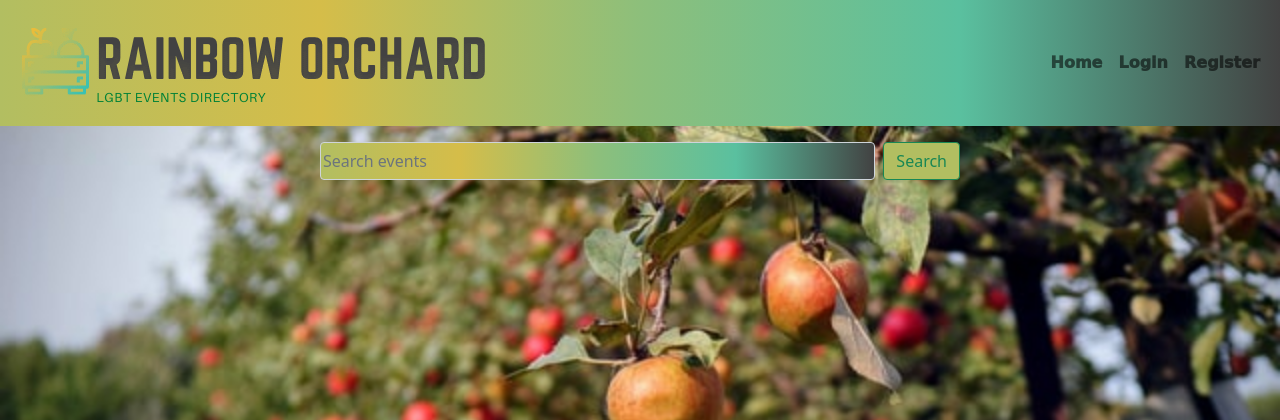
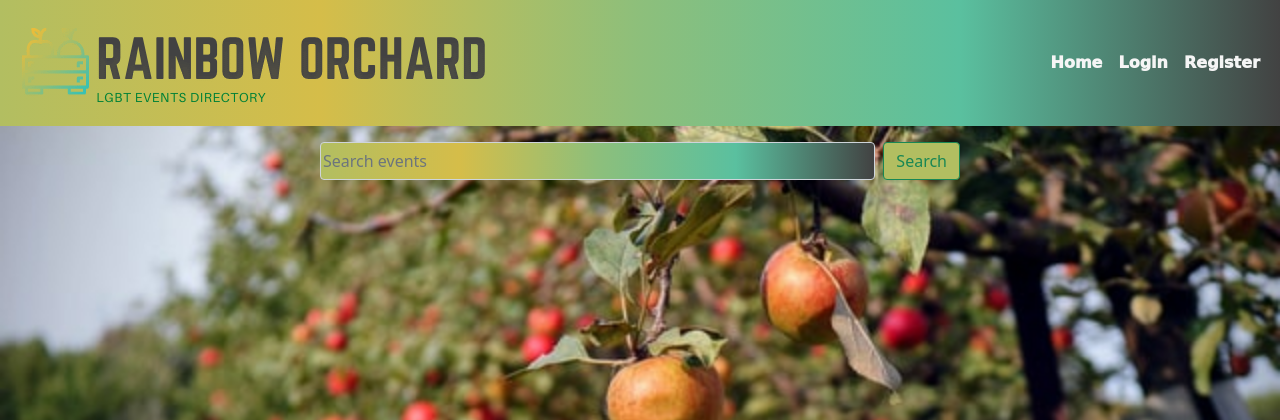
Before and after one commit to BXS-Archipelago/MadeWithPride, a Flask app: page / in a window 1280 px wide. Shown: the top 420 px of the page. Run offline with Flask 2, Linux system fonts and the light colour scheme; data that the repository does not hold is empty; some libraries are stand-ins or nearby versions; some web fonts are replaced.

Commit message:
changed colors of links in nav-bar in base.html

```diff
--- a/templates/base.html
+++ b/templates/base.html
@@ -24,7 +24,7 @@
 
     <!-- navbar section -->
 
-    <nav class="navbar navbar-expand-lg navbar-light bg-nice-green font-family-important font-white">
+    <nav class="navbar navbar-expand-lg bg-nice-green font-family-important font-white">
         <div class="container-fluid">
           <button class="navbar-toggler" type="button" data-bs-toggle="collapse" data-bs-target="#navbarNav" aria-controls="navbarNav" aria-expanded="false" aria-label="Toggle navigation">
             <img src="../static/images/rainbow-heart.png" alt="" width="30" height="24" class="d-inline-block align-text-top">
@@ -36,25 +36,25 @@
               <!-- .active and aria-current="page" to move to releveant location on
               each page -->
               <li class="nav-item">
-                <a class="nav-link" aria-current="page" href="{{ url_for('events') }}">Home</a>
+                <a class="nav-link font-white" aria-current="page" href="{{ url_for('events') }}">Home</a>
               </li>
               {% if session.user %}
               <li class="nav-item">
-                <a class="nav-link" href="{{ url_for('profile', username=session['user']) }}">MyPage</a>
+                <a class="nav-link font-white" href="{{ url_for('profile', username=session['user']) }}">MyPage</a>
               </li>
 
               <li class="nav-item">
-                <a class="nav-link" aria-current="page" href="{{ url_for('add_event') }}">Add Event</a>
+                <a class="nav-link font-white" aria-current="page" href="{{ url_for('add_event') }}">Add Event</a>
               </li>
               <li class="nav-item">
-                <a class="nav-link" href="{{ url_for('logout') }}">Logout</a>
+                <a class="nav-link font-white" href="{{ url_for('logout') }}">Logout</a>
               </li>
               {% else %}
               <li class="nav-item">
-                <a class="nav-link" href="{{ url_for('login') }}">Login</a>
+                <a class="nav-link font-white" href="{{ url_for('login') }}">Login</a>
               </li>
               <li class="nav-item">
-                <a class="nav-link" href="{{ url_for('register') }}">Register</a>
+                <a class="nav-link font-white" href="{{ url_for('register') }}">Register</a>
               </li>
 
               {% endif %}
```
